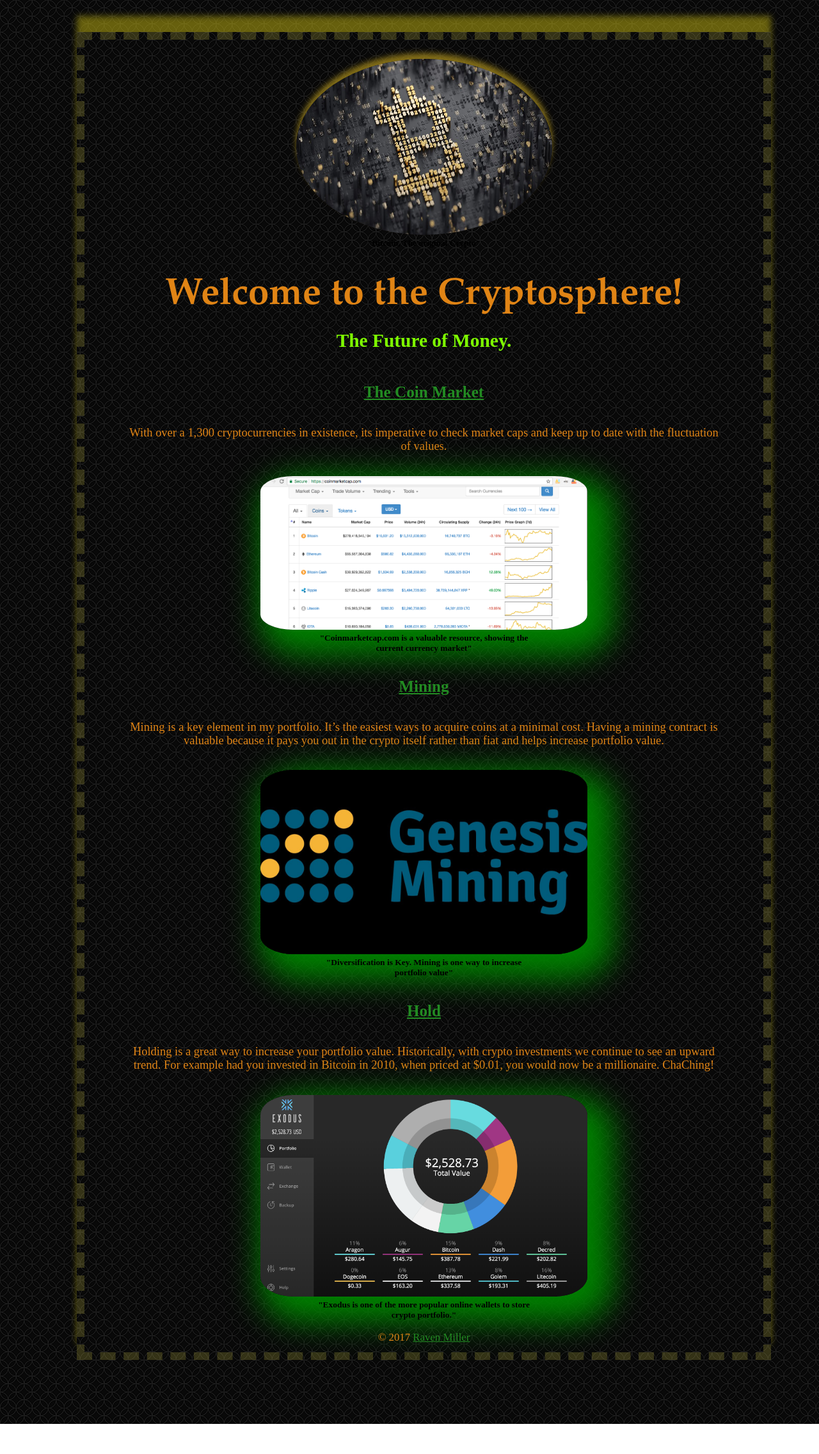
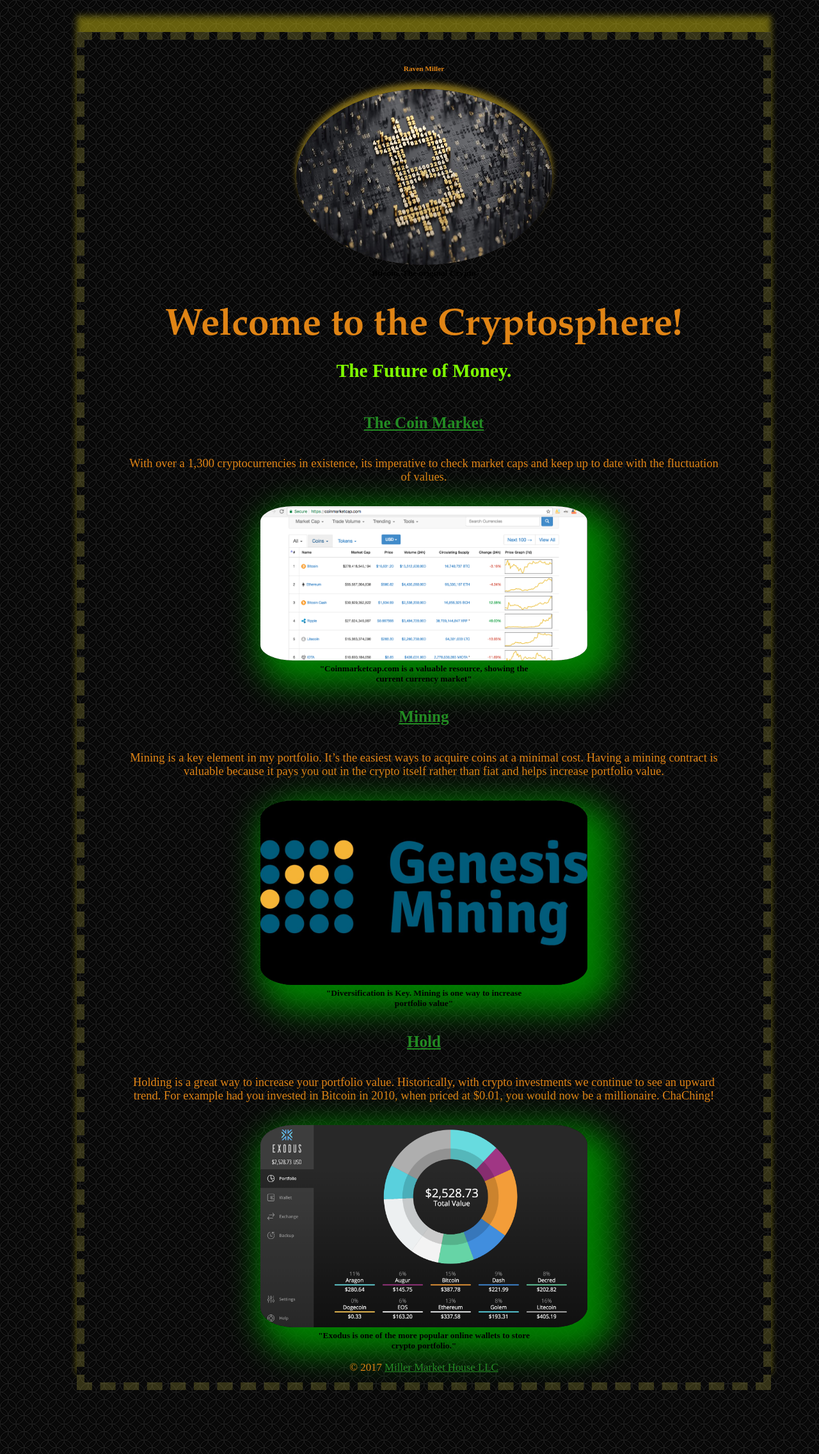
Before and after one commit to Raven2009/html-me-something, a plain HTML site: page index.html in a window 1280 px wide. Shown: the whole page at 64% size. Before the commit the page ends 2225 px from the top, so only its background shows below. Drawn offline with Linux system fonts and the light colour scheme.

Commit message:
added header

```diff
--- a/index.html
+++ b/index.html
@@ -4,6 +4,10 @@
        <link href= "stylesheet.css" rel="stylesheet"/>
         </head>
    <body>
+    <header>
+      <h6>Raven Miller</h6>
+
+    </header>
     <main>
         <div>
             <figure><img src="images/what-is-bitcoin-story.jpg" class="opic"/>
@@ -47,7 +51,7 @@
                    </figure>
                </article>
 
-           <footer>© 2017 <a href="https://www.linkedin.com/in/raven-miller-a65b56139/">Raven Miller</a></footer>
+           <footer>© 2017 <a href="https://www.linkedin.com/in/raven-miller-a65b56139/">Miller Market House LLC</a></footer>
 
        </main>
    </body>
```
